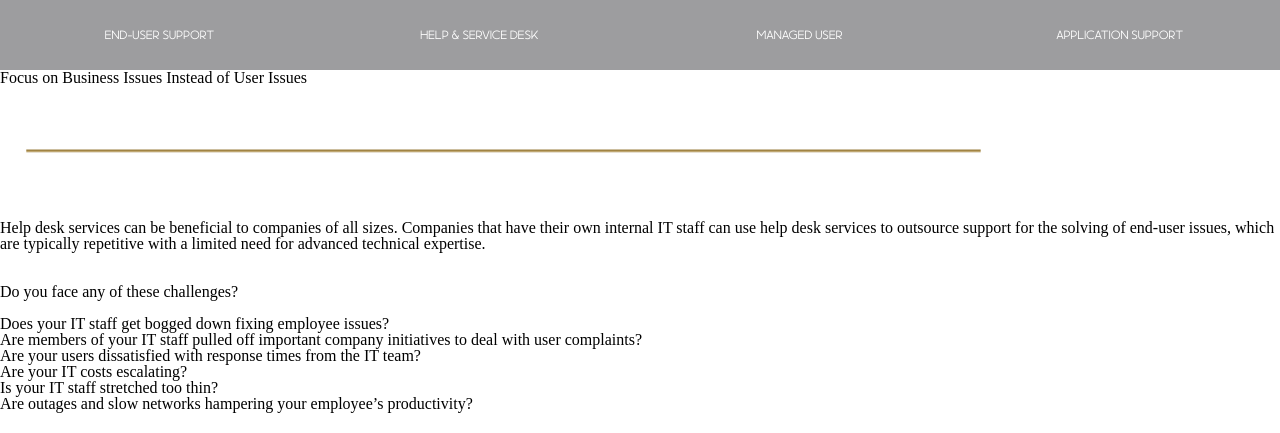
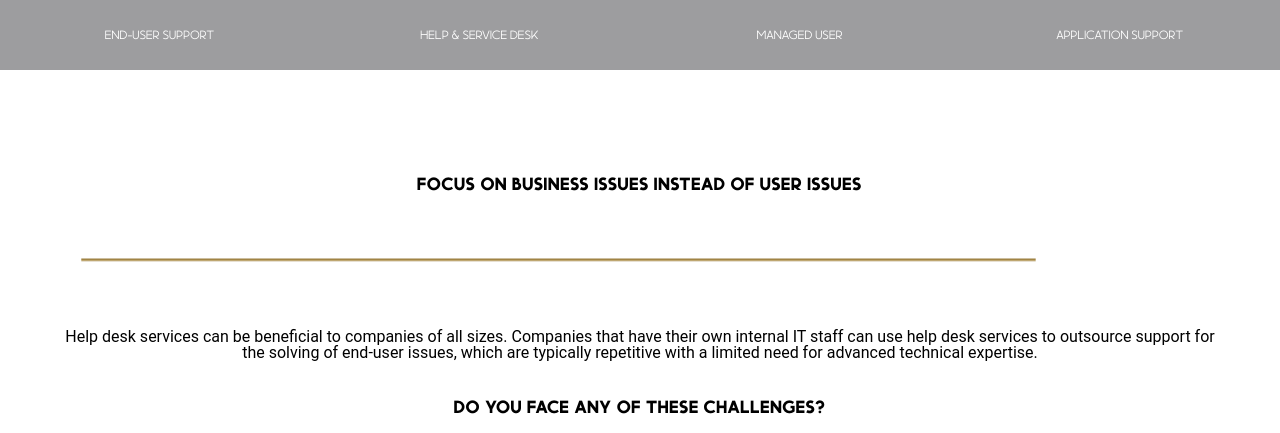
Before and after one commit to cwilso88/priorityOne, a React (Create React App) app: page / in a window 1280 px wide. Shown: the part 517-950 px from the top of the page. Built offline with nearby package versions, Linux system fonts and the light colour scheme.

Commit message:
Correctly imported Font Awesome ad check circle icon

```diff
--- a/package.json
+++ b/package.json
@@ -4,6 +4,8 @@
   "private": true,
   "dependencies": {
     "@fortawesome/fontawesome-svg-core": "^1.2.36",
+    "@fortawesome/free-brands-svg-icons": "^5.15.4",
+    "@fortawesome/free-regular-svg-icons": "^5.15.4",
     "@fortawesome/free-solid-svg-icons": "^5.15.4",
     "@fortawesome/react-fontawesome": "^0.1.15",
     "@testing-library/jest-dom": "^5.13.0",
--- a/src/components/WhyGetHelp.js
+++ b/src/components/WhyGetHelp.js
@@ -1,12 +1,16 @@
 import React from 'react'
+import { FontAwesomeIcon } from '@fortawesome/react-fontawesome';
+import { faCheckCircle } from '@fortawesome/free-regular-svg-icons';
 import line_1000px from '../logos/line_1000px.png'
+
+
 
 class WhyGetHelp extends React.Component {
     render() {
         return(
-            <section id="why_get_help">
-                <div className="why_get_help_header">
-                    <h1>Focus on Business Issues Instead of User Issues</h1>
+            <section id="whygethelp">
+                <div className="whygethelp_header">
+                    <h1 className="whygethelp_title">Focus on Business Issues Instead of User Issues</h1>
                     <img src={line_1000px} alt="Gold underline" />
 
                     <p>
@@ -18,15 +22,15 @@ class WhyGetHelp extends React.Component {
                 <br />
 
 
-                <div className="why_get_help_checklist">
-                    <h2>Do you face any of these challenges?</h2>
+                <div className="whygethelp_checklist">
+                    <h2 className="whygethelp_title">Do you face any of these challenges?</h2>
                     <br />
 
-                    <div className="why_get_help_checklist_container row">
+                    <div className="whygethelp_checklist_container row">
                         <ul className="column">
-                            <li><i class="far fa-check-circle"></i>Does your IT staff get bogged down fixing employee issues?</li>
-                            <li><i class="far fa-check-circle"></i>Are members of your IT staff pulled off important company initiatives to deal with user complaints?</li>
-                            <li><i class="far fa-check-circle"></i>Are your users dissatisfied with response times from the IT team?</li>
+                            <li>Does your IT staff get bogged down fixing employee issues?</li>
+                            <li><FontAwesomeIcon icon={ faCheckCircle } />Are members of your IT staff pulled off important company initiatives to deal with user complaints?</li>
+                            <li><FontAwesomeIcon icon="fa-regular fa-circle-check" />Are your users dissatisfied with response times from the IT team?</li>
                         </ul>
                         <ul className="column">
                             <li><i class="far fa-check-circle"></i>Are your IT costs escalating?</li>
--- a/src/fonts/momcake-cufonfonts-webfont/style.css
+++ b/src/fonts/momcake-cufonfonts-webfont/style.css
@@ -14,3 +14,5 @@
     font-weight: normal;
     src: local('MOMCAKE Bold'), url('MOMCAKE-Bold.woff') format('woff');
     }
+
+    @import url('https://fonts.googleapis.com/css2?family=Roboto:wght@100&display=swap');
--- a/src/sass/_WhyGetHelp.scss
+++ b/src/sass/_WhyGetHelp.scss
@@ -1,4 +1,21 @@
 #whygethelp {
+  margin: 100px 55px;
+
+  h1 {
+    font-size: 36px;
+    font-family: MomCakeBold, sans-serif;
+    text-align: center;
+  }
+
+  p {
+    font-family: 'Roboto', sans-serif;
+    text-align: center;
+  }
+  .whygethelp_title {
+    text-align: center;
+    font-family: MomCakeBold;
+    font-size: 25px;
+  }
   .row {
       display: flex;
     }
--- a/src/sass/main.scss
+++ b/src/sass/main.scss
@@ -3,3 +3,4 @@
 @import "Topimg";
 @import "Header";
 @import "Servicesbar";
+@import "WhyGetHelp";
```
Also changed, not shown: src/logos/diamond_frame25.jpeg (added), 1 other file (tests, documents, lock files or other folders). Lines whose indentation alone changed are shown as unchanged.
